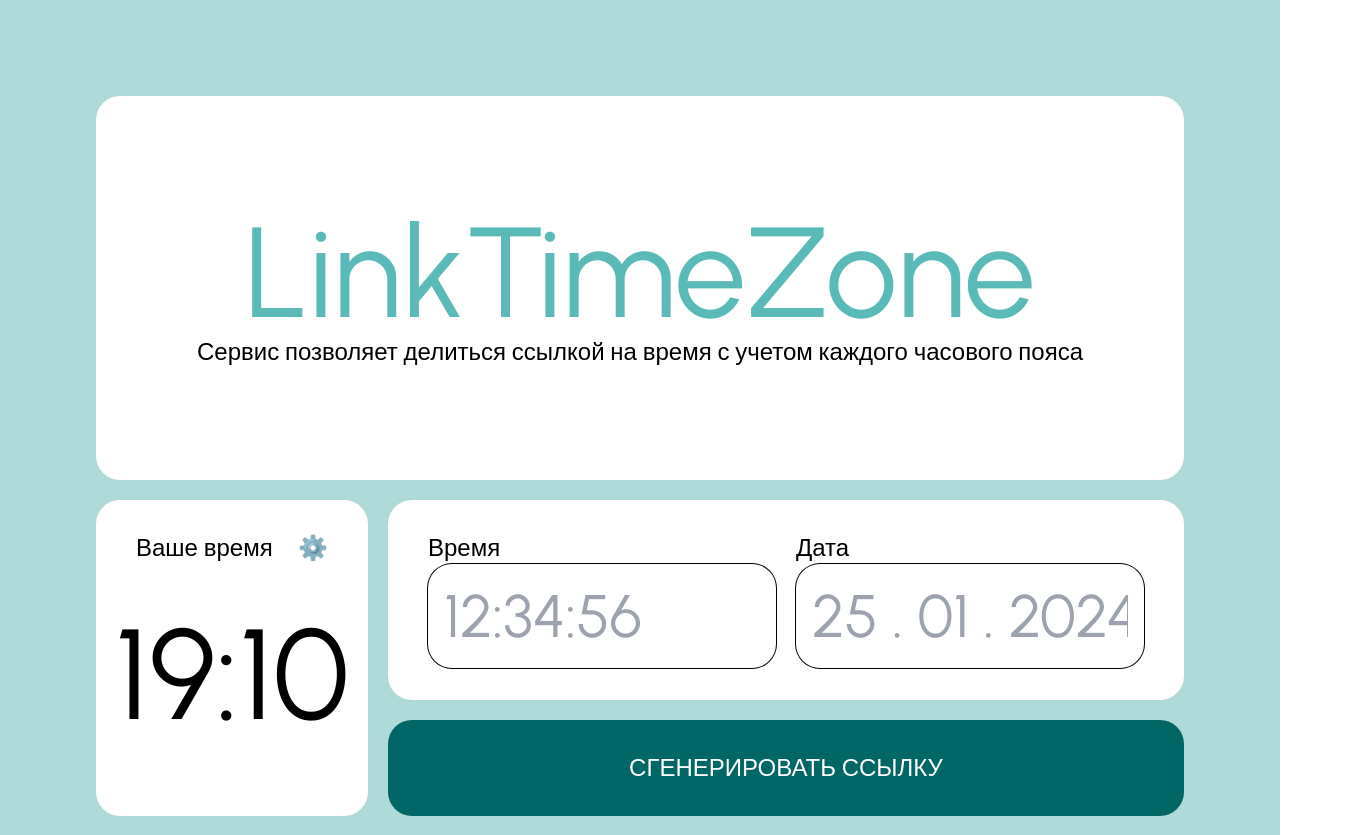
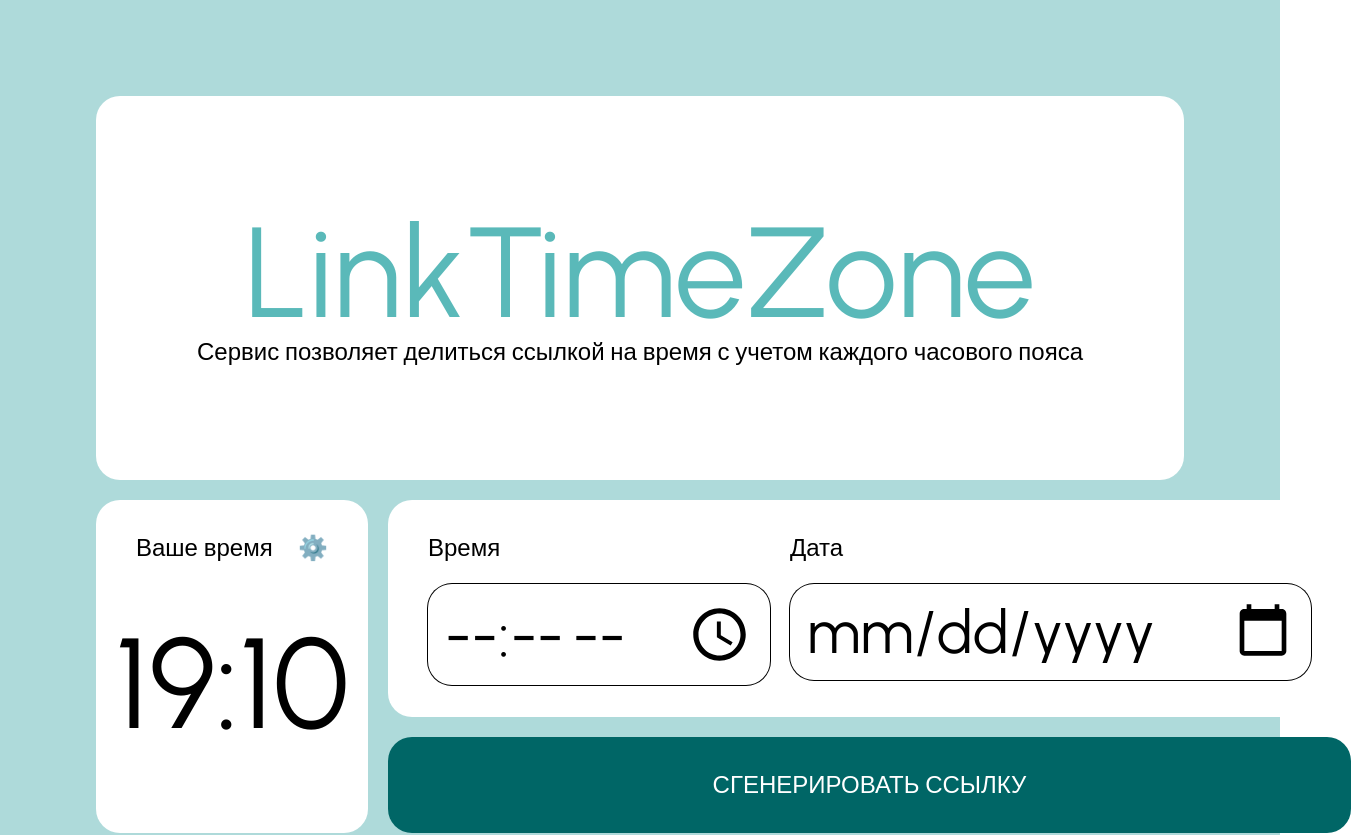
Before and after one commit to eeershov/timelink, a Next.js app: page / in a window 1280 px wide. Shown: the top 835 px of the page, 1351 px wide, since content can reach past the window. Built offline with nearby package versions, Linux system fonts and the light colour scheme.

Commit message:
refactor: css

```diff
--- a/app/page.tsx
+++ b/app/page.tsx
@@ -23,13 +23,17 @@ export default function Home() {
 
         <div className='flex flex-col gap-5 w-full'>
         <div className='bg-white rounded-3xl py-8 px-10 flex gap-5 h-full justify-between'>
-          <div className="w-full">
-            <p className='text-2xl'>Время</p>
-            <input placeholder="12:34:56" className='bg-white p-4 ring-black ring-1 rounded-3xl w-full text-6xl  h-16`'></input>
+          <div className='w-full'>
+            <p className='text-2xl pb-5'>Время</p>
+            <input placeholder="12:34:56"
+            type='time'
+            className='bg-white p-4 ring-black ring-1 rounded-3xl w-full text-6xl  h-16`'></input>
           </div>
-          <div className="w-full">
-            <p className='text-2xl'>Дата</p>
-            <input placeholder="25 . 01 . 2024" className='bg-white p-4 ring-black ring-1 rounded-3xl w-full text-6xl  h-16`'></input>
+          <div className='w-full'>
+            <p className='text-2xl pb-5'>Дата</p>
+            <input placeholder="25 . 01 . 2024"
+            type='date'
+            className='bg-white p-4 ring-black ring-1 rounded-3xl w-full text-6xl  h-16`'></input>
           </div>
         </div>
 
```
